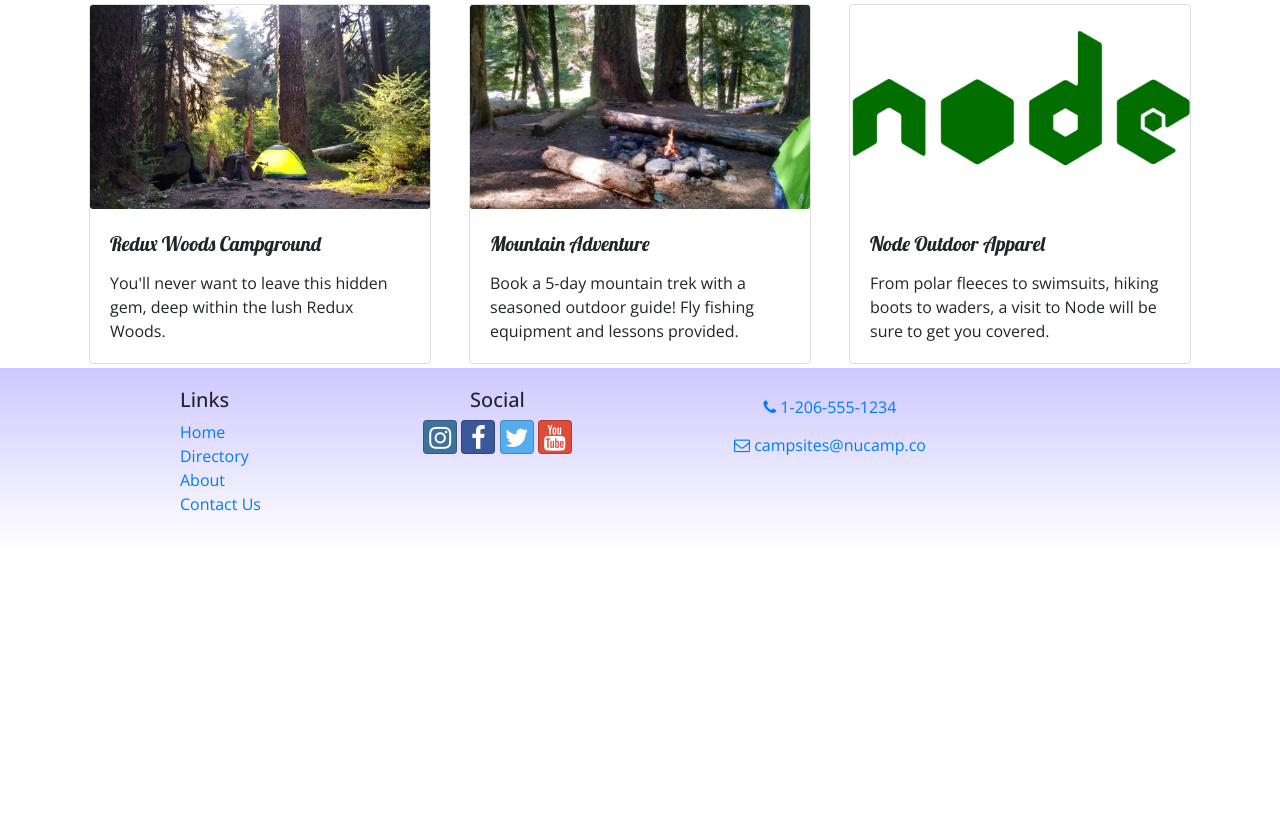
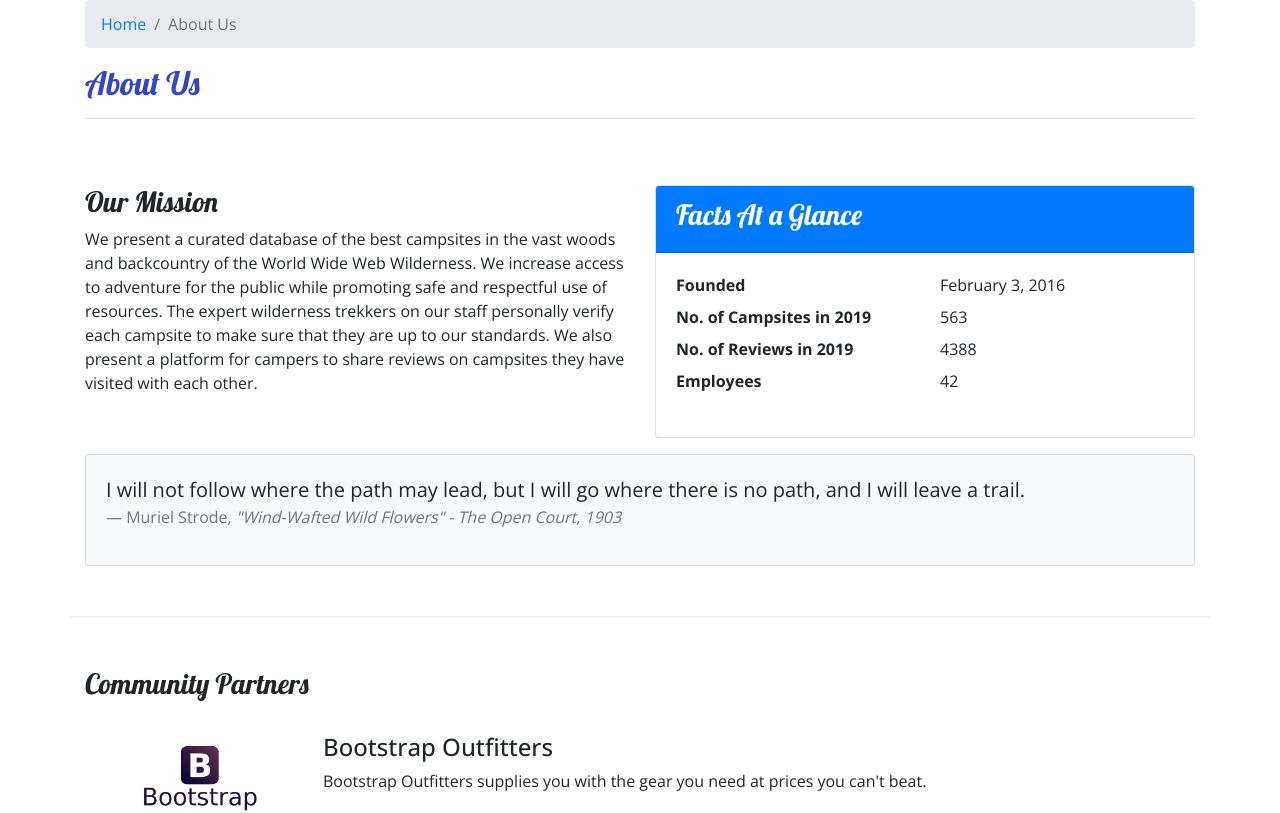
Before and after one commit to sethayotte/nucampsite-react, a React (Create React App) app: page /aboutus in a window 1280 px wide. Before the commit this address led to /home. Shown: the part 220-1033 px from the top of the page. Before the commit the page ends 800 px from the top, so only its background shows below. Built offline with nearby package versions, Linux system fonts and the light colour scheme.

Commit message:
About Component

```diff
--- /dev/null
+++ b/src/components/AboutComponent.js
@@ -0,0 +1,95 @@
+import React from 'react';
+import { Breadcrumb, BreadcrumbItem, Card, CardBody, CardHeader, Media } from 'reactstrap';
+import { Link } from 'react-router-dom';
+
+function RenderPartner({partner}) {
+    if (partner) {
+        return (
+            <React.Fragment>
+                <Media object src={partner.image} alt={partner.name} width="150" />
+                <Media body className="ml-5 mb-4">
+                    <Media heading>{partner.name}</Media>
+                    {partner.description}
+                </Media>
+            </React.Fragment>
+        );
+    } else {
+        return <div></div>
+    }
+}
+
+function About(props) {
+
+    const partners = props.partners.map(partner => {
+        return (
+            <Media tag="li" key={partner.id}>
+                <RenderPartner
+                    partner={partner}
+                />
+            </Media>
+        );
+    });
+
+    return (
+        <div className="container">
+            <div className="row">
+                <div className="col">
+                    <Breadcrumb>
+                        <BreadcrumbItem><Link to="/home">Home</Link></BreadcrumbItem>
+                        <BreadcrumbItem active>About Us</BreadcrumbItem>
+                    </Breadcrumb>
+                    <h2>About Us</h2>
+                    <hr />
+                </div>
+            </div>
+            <div className="row row-content">
+                <div className="col-sm-6">
+                    <h3>Our Mission</h3>
+                    <p>We present a curated database of the best campsites in the vast woods and backcountry of the World Wide Web Wilderness. We increase access to adventure for the public while promoting safe and respectful use of resources. The expert wilderness trekkers on our staff personally verify each campsite to make sure that they are up to our standards. We also present a platform for campers to share reviews on campsites they have visited with each other.</p>
+                </div>
+                <div className="col-sm-6">
+                    <Card>
+                        <CardHeader className="bg-primary text-white"><h3>Facts At a Glance</h3></CardHeader>
+                        <CardBody>
+                            <dl className="row">
+                                <dt className="col-6">Founded</dt>
+                                <dd className="col-6">February 3, 2016</dd>
+                                <dt className="col-6">No. of Campsites in 2019</dt>
+                                <dd className="col-6">563</dd>
+                                <dt className="col-6">No. of Reviews in 2019</dt>
+                                <dd className="col-6">4388</dd>
+                                <dt className="col-6">Employees</dt>
+                                <dd className="col-6">42</dd>
+                            </dl>
+                        </CardBody>
+                    </Card>
+                </div>
+                <div className="col">
+                    <Card className="bg-light mt-3">
+                        <CardBody>
+                            <blockquote className="blockquote">
+                                <p className="mb-0">I will not follow where the path may lead, but I will go where there is no path, and I will leave a trail.</p>
+                                <footer className="blockquote-footer">Muriel Strode,{' '}
+                                    <cite title="Source Title">"Wind-Wafted Wild Flowers" -
+                                    The Open Court, 1903</cite>
+                                </footer>
+                            </blockquote>
+                        </CardBody>
+                    </Card>
+                </div>
+            </div>
+            <div className="row row-content">
+                <div className="col-12">
+                    <h3>Community Partners</h3>
+                </div>
+                <div className="col mt-4">
+                    <Media list>
+                        {partners}
+                    </Media>
+                </div>
+            </div>
+        </div>
+    );
+}
+
+export default About;
--- a/src/components/MainComponent.js
+++ b/src/components/MainComponent.js
@@ -10,6 +10,7 @@
 import Contact from './ContactComponent';
 import { Switch, Route, Redirect } from 'react-router-dom';
 import CampsiteInfo from './CampsiteInfoComponent';
+import About from './AboutComponent';
 
 class Main extends Component {
     constructor(props) {
@@ -48,6 +49,7 @@
                     <Route exact path='/directory' render={() => <Directory campsites = {this.state.campsites} />} />
                     <Route path='/directory/:campsiteId' component={CampsiteWithId} />
                     <Route exact path='/contactus' component={Contact} />
+                    <Route exact path='/aboutus' render={() => <About partners = {this.state.partners} />} />
                     <Redirect to='/home' />
                 </Switch>
                 <Footer />
```
